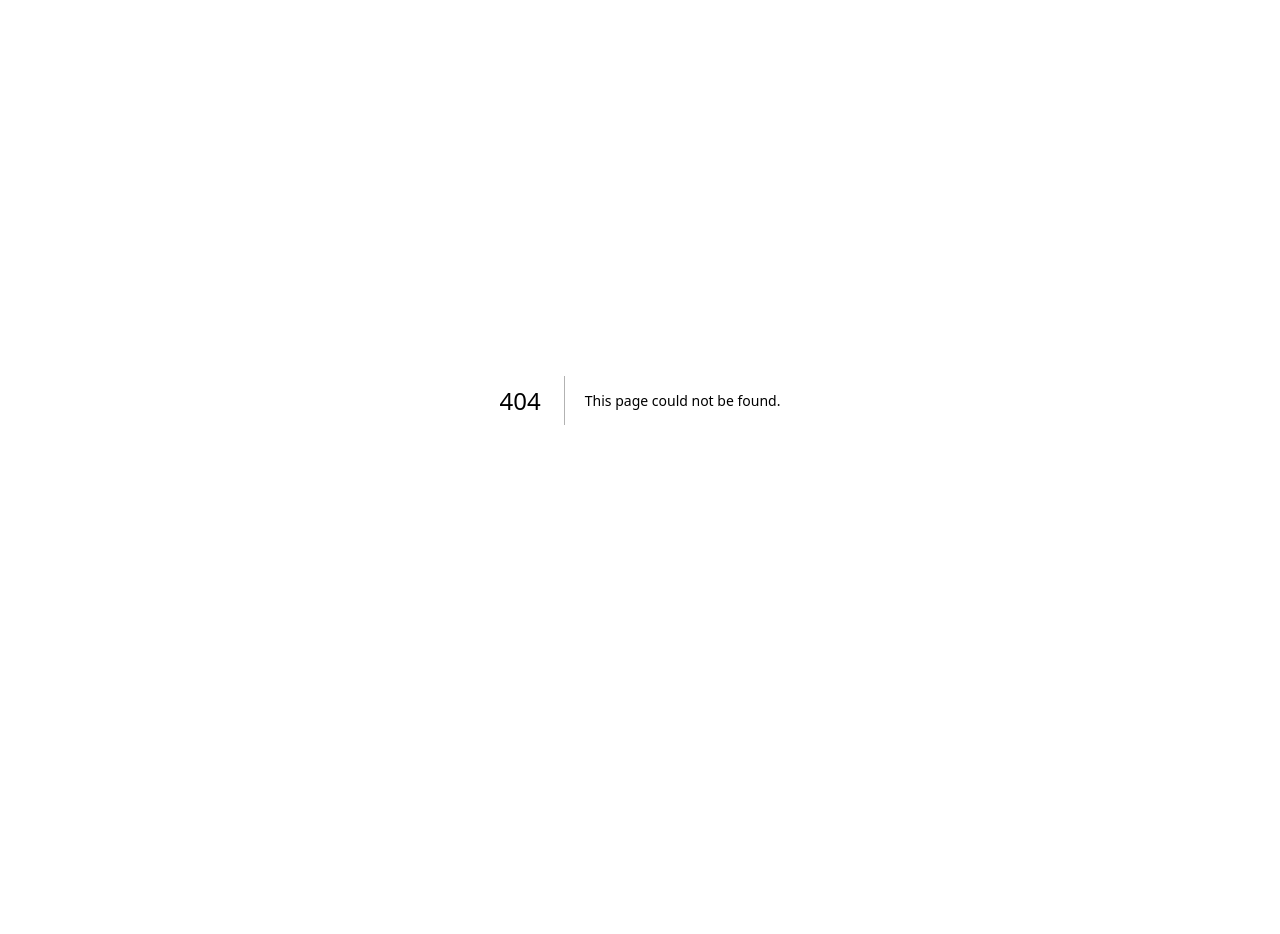
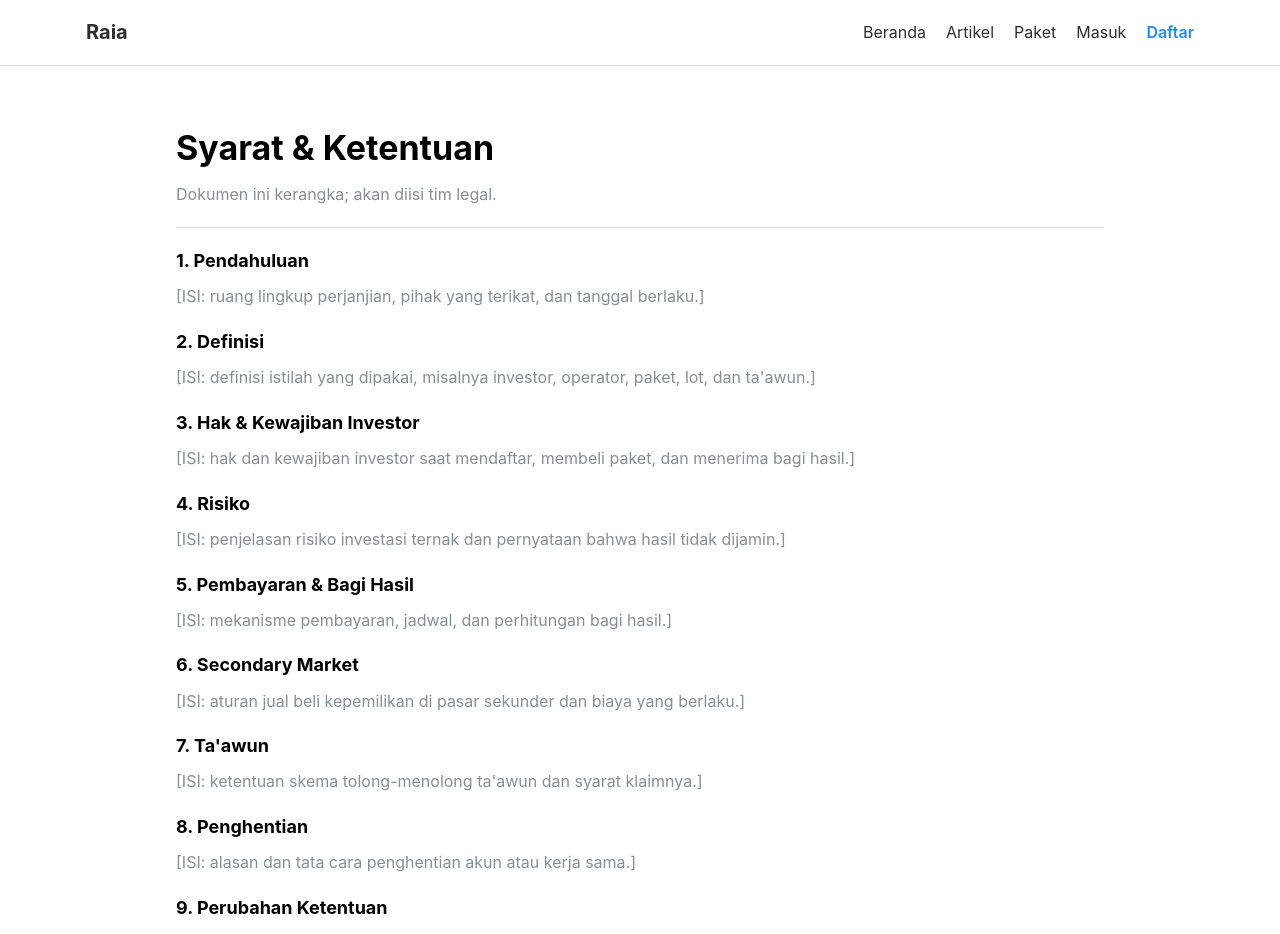
Before and after one commit to mazwardhana/ran-raia-apps, a Next.js app: page /syarat-ketentuan in a window 1280 px wide. Before the commit this address had no page. Shown: the top 934 px of the page. Before the commit the page ends 800 px from the top, so only its background shows below. Built offline with nearby package versions, Linux system fonts and the light colour scheme; no server answers.

Commit message:
feat(legal): halaman syarat & kebijakan privasi

```diff
--- a/src/app/(public)/layout.tsx
+++ b/src/app/(public)/layout.tsx
@@ -52,6 +52,8 @@ export default function PublicLayout({ children }: { children: ReactNode }) {
                   <Anchor component={Link} href="/" size="sm" c="dimmed" underline="hover">Beranda</Anchor>
                   <Anchor component={Link} href="/paket" size="sm" c="dimmed" underline="hover">Paket</Anchor>
                   <Anchor component={Link} href="/artikel" size="sm" c="dimmed" underline="hover">Artikel</Anchor>
+                  <Anchor component={Link} href="/syarat-ketentuan" size="sm" c="dimmed" underline="hover">Syarat & Ketentuan</Anchor>
+                  <Anchor component={Link} href="/kebijakan-privasi" size="sm" c="dimmed" underline="hover">Kebijakan Privasi</Anchor>
                 </Stack>
                 <Stack gap="xs">
                   <Text fw={600} size="sm">Akun</Text>
--- /dev/null
+++ b/src/app/(public)/syarat-ketentuan/page.tsx
@@ -0,0 +1,83 @@
+import { Container, Divider, Stack, Text, Title } from '@mantine/core';
+import { generateSeo } from '@/lib/seo';
+
+export const metadata = generateSeo({
+  title: 'Syarat & Ketentuan | Raia',
+  description:
+    'Syarat dan ketentuan penggunaan platform investasi ternak Raia. Dokumen kerangka, akan diisi tim legal.',
+  path: '/syarat-ketentuan',
+  keywords: ['syarat dan ketentuan', 'ketentuan layanan Raia', 'investasi ternak'],
+});
+
+// Struktur bagian sengaja disiapkan lebih dulu; isi klausul diisi tim legal,
+// bukan dikarang di kode.
+const sections = [
+  {
+    title: '1. Pendahuluan',
+    body: '[ISI: ruang lingkup perjanjian, pihak yang terikat, dan tanggal berlaku.]',
+  },
+  {
+    title: '2. Definisi',
+    body: '[ISI: definisi istilah yang dipakai, misalnya investor, operator, paket, lot, dan ta\'awun.]',
+  },
+  {
+    title: '3. Hak & Kewajiban Investor',
+    body: '[ISI: hak dan kewajiban investor saat mendaftar, membeli paket, dan menerima bagi hasil.]',
+  },
+  {
+    title: '4. Risiko',
+    body: '[ISI: penjelasan risiko investasi ternak dan pernyataan bahwa hasil tidak dijamin.]',
+  },
+  {
+    title: '5. Pembayaran & Bagi Hasil',
+    body: '[ISI: mekanisme pembayaran, jadwal, dan perhitungan bagi hasil.]',
+  },
+  {
+    title: '6. Secondary Market',
+    body: '[ISI: aturan jual beli kepemilikan di pasar sekunder dan biaya yang berlaku.]',
+  },
+  {
+    title: '7. Ta\'awun',
+    body: '[ISI: ketentuan skema tolong-menolong ta\'awun dan syarat klaimnya.]',
+  },
+  {
+    title: '8. Penghentian',
+    body: '[ISI: alasan dan tata cara penghentian akun atau kerja sama.]',
+  },
+  {
+    title: '9. Perubahan Ketentuan',
+    body: '[ISI: cara pemberitahuan dan berlaku efektifnya perubahan ketentuan ini.]',
+  },
+  {
+    title: '10. Kontak',
+    body: '[ISI: alamat surel dan kanal resmi untuk pertanyaan hukum.]',
+  },
+];
+
+export default function SyaratKetentuanPage() {
+  return (
+    <Container size="md" py={60}>
+      <Stack gap="lg">
+        <div>
+          <Title order={1} mb="sm">
+            Syarat & Ketentuan
+          </Title>
+          <Text c="dimmed">
+            Dokumen ini kerangka; akan diisi tim legal.
+          </Text>
+        </div>
+
+        <Divider />
+
+        {sections.map((section) => (
+          <Stack key={section.title} gap="xs">
+            <Title order={2} size="h4">
+              {section.title}
+            </Title>
+            <Text c="dimmed">{section.body}</Text>
+          </Stack>
+        ))}
+      </Stack>
+    </Container>
+  );
+}
```
Also changed, not shown: src/app/(public)/kebijakan-privasi/page.tsx (added, +75 -0 lines).
